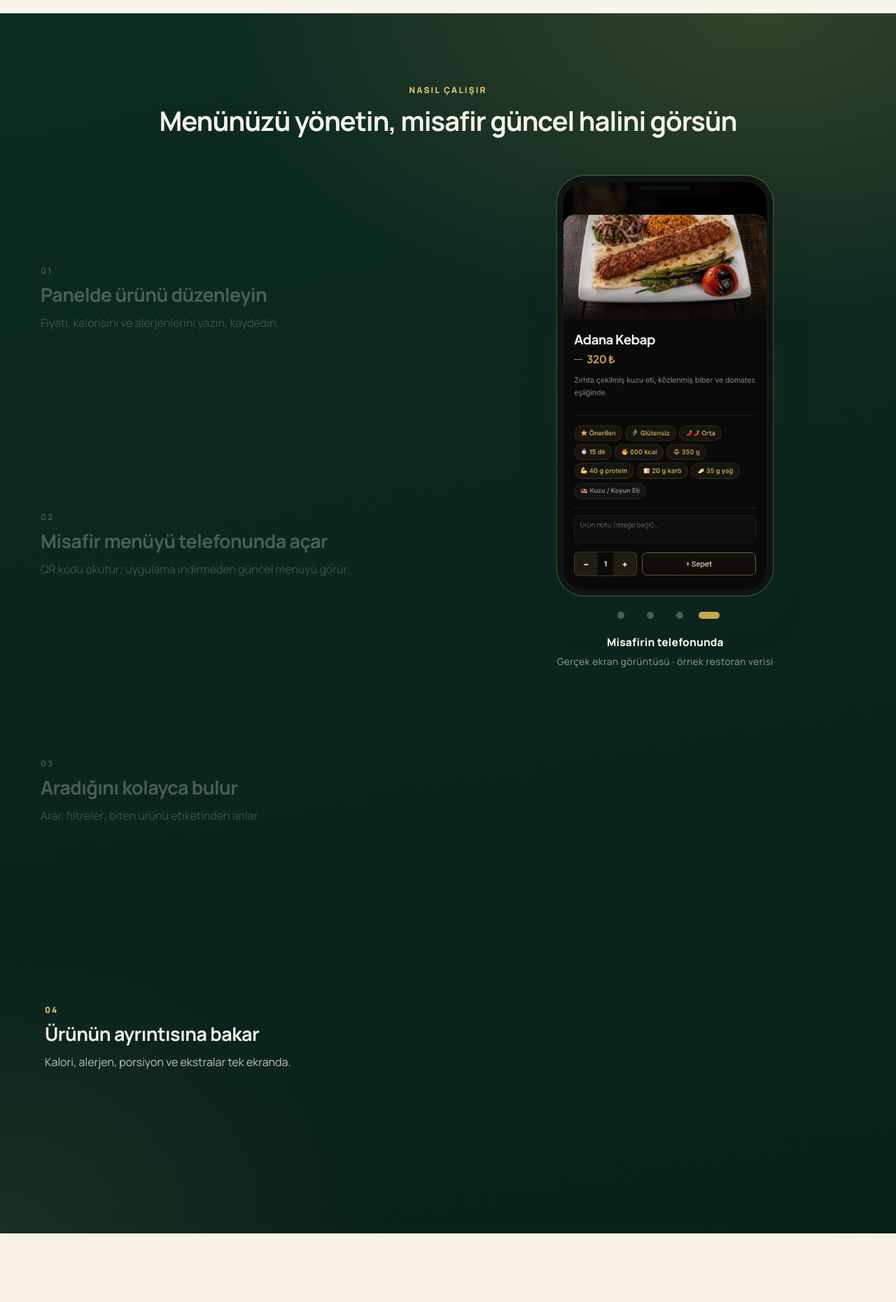
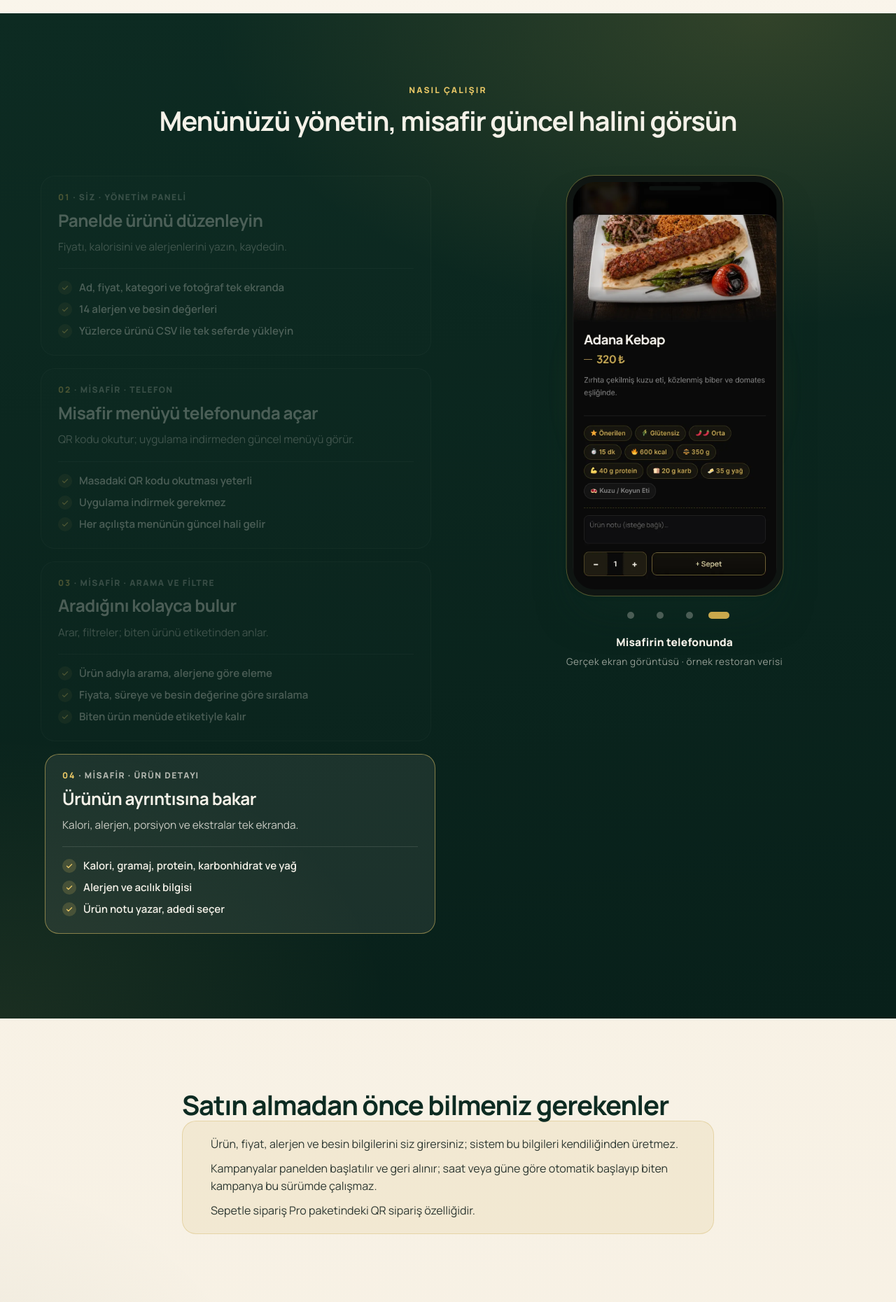
Before and after one commit to mamibeyinizz/anasite, a PHP site: page /moduller/restoran-menu/ in a window 1280 px wide. Shown: the part 2271-4131 px from the top of the page at 70% size. Run offline with PHP 8.4, Linux system fonts and the light colour scheme.

Commit message:
Restoran Menü: Nasıl çalışır adımları kim/ne yapar etiketi ve 3 maddelik açıklamayla zenginleştirildi
Co-Authored-By: Claude Sonnet 5.5 <noreply@anthropic.com>
Claude-Session: https://claude.ai/code/session_01FBw9rV6ebgf9f6twCzCQ1c

```diff
--- a/moduller/build.js
+++ b/moduller/build.js
@@ -987,9 +987,10 @@ const SECTION = {
             if (st.screen >= n) problems.push(`${m.slug}: flow adımı ${i + 1} ekran ${st.screen} yok (${n} ekran)`);
             return `
             <li class="qrmo-v3-step${i === 0 ? " is-active" : ""}" data-v3-step="${st.screen}" tabindex="0">
-              <span class="qrmo-v3-step-n" aria-hidden="true">${pad(i + 1)}</span>
+              <span class="qrmo-v3-step-n" aria-hidden="true">${pad(i + 1)}${st.who ? `<span class="qrmo-v3-step-who"> · ${esc(st.who)}</span>` : ""}</span>
               <h3>${esc(st.t)}</h3>
-              <p>${esc(st.d)}</p>
+              <p>${esc(st.d)}</p>${st.points ? `
+              <ul class="qrmo-v3-step-pts">${st.points.map((x) => `<li>${ICON.check}<span>${esc(x)}</span></li>`).join("")}</ul>` : ""}
             </li>`;
           })}
           </ol>
--- a/moduller/module-apple.css
+++ b/moduller/module-apple.css
@@ -143,3 +143,19 @@ body.qrmo-apple .qrmo-mod-tile-img img { display: block; width: 100%; height: 10
 @media (hover: none) {
   body.qrmo-apple .qrmo-v3-spoke--f:hover { transform: none; }
 }
+
+/* ---------- Nasıl çalışır: adım kartları (kim, ne yapar, 3 madde) ---------- */
+body.qrmo-apple .qrmo-v3-step { padding: 22px 24px 24px; border: 1px solid rgba(244, 241, 232, .1); border-radius: 20px; background: rgba(244, 241, 232, .03); }
+body.qrmo-apple .qrmo-v3-step.is-active { background: rgba(244, 241, 232, .08); border-color: rgba(232, 199, 102, .5); }
+body.qrmo-apple .qrmo-v3-step-n { display: block; }
+body.qrmo-apple .qrmo-v3-step-who { color: rgba(244, 241, 232, .7); letter-spacing: .12em; }
+body.qrmo-apple .qrmo-v3-step h3 { font-size: clamp(20px, 1.9vw, 26px); }
+body.qrmo-apple .qrmo-v3-step p { font-size: clamp(15px, 1.2vw, 17px); color: rgba(244, 241, 232, .8); }
+.qrmo-v3-step-pts { display: grid; gap: 10px; margin: 18px 0 0; padding: 16px 0 0; border-top: 1px solid rgba(244, 241, 232, .12); list-style: none; }
+.qrmo-v3-step-pts li { display: flex; align-items: flex-start; gap: 10px; color: var(--qm-cream); font-size: 15px; font-weight: 600; line-height: 1.4; }
+.qrmo-v3-step-pts svg { flex: 0 0 auto; width: 20px; height: 20px; padding: 4px; margin-top: 1px; border-radius: 50%; background: rgba(232, 199, 102, .18); color: var(--qm-gold-light); }
+@media (min-width: 768px) {
+  body.qrmo-apple .qrmo-v3-step { min-height: 0; margin-bottom: 18px; justify-content: flex-start; }
+  body.qrmo-apple .qrmo-v3-flow-grid { grid-template-columns: minmax(0, 1.05fr) minmax(0, .95fr); align-items: start; }
+  body.qrmo-apple .qrmo-v3-steps { align-content: center; min-height: min(600px, calc(100dvh - var(--qrmo-gh-h, 76px) - 96px)); position: sticky; top: var(--v3-sticky); }
+}
--- a/moduller/restoran-menu/index.html
+++ b/moduller/restoran-menu/index.html
@@ -318,24 +318,28 @@
         <div class="qrmo-v3-flow-grid">
           <ol class="qrmo-v3-steps">
             <li class="qrmo-v3-step is-active" data-v3-step="0" tabindex="0">
-              <span class="qrmo-v3-step-n" aria-hidden="true">01</span>
+              <span class="qrmo-v3-step-n" aria-hidden="true">01<span class="qrmo-v3-step-who"> · SİZ · YÖNETİM PANELİ</span></span>
               <h3>Panelde ürünü düzenleyin</h3>
               <p>Fiyatı, kalorisini ve alerjenlerini yazın, kaydedin.</p>
+              <ul class="qrmo-v3-step-pts"><li><svg viewBox="0 0 24 24" fill="none" stroke="currentColor" stroke-width="2.6" stroke-linecap="round" stroke-linejoin="round" aria-hidden="true" focusable="false"><path d="m5 12.5 4.5 4.5L19 7.5"/></svg><span>Ad, fiyat, kategori ve fotoğraf tek ekranda</span></li><li><svg viewBox="0 0 24 24" fill="none" stroke="currentColor" stroke-width="2.6" stroke-linecap="round" stroke-linejoin="round" aria-hidden="true" focusable="false"><path d="m5 12.5 4.5 4.5L19 7.5"/></svg><span>14 alerjen ve besin değerleri</span></li><li><svg viewBox="0 0 24 24" fill="none" stroke="currentColor" stroke-width="2.6" stroke-linecap="round" stroke-linejoin="round" aria-hidden="true" focusable="false"><path d="m5 12.5 4.5 4.5L19 7.5"/></svg><span>Yüzlerce ürünü CSV ile tek seferde yükleyin</span></li></ul>
             </li>
             <li class="qrmo-v3-step" data-v3-step="1" tabindex="0">
-              <span class="qrmo-v3-step-n" aria-hidden="true">02</span>
+              <span class="qrmo-v3-step-n" aria-hidden="true">02<span class="qrmo-v3-step-who"> · MİSAFİR · TELEFON</span></span>
               <h3>Misafir menüyü telefonunda açar</h3>
               <p>QR kodu okutur; uygulama indirmeden güncel menüyü görür.</p>
+              <ul class="qrmo-v3-step-pts"><li><svg viewBox="0 0 24 24" fill="none" stroke="currentColor" stroke-width="2.6" stroke-linecap="round" stroke-linejoin="round" aria-hidden="true" focusable="false"><path d="m5 12.5 4.5 4.5L19 7.5"/></svg><span>Masadaki QR kodu okutması yeterli</span></li><li><svg viewBox="0 0 24 24" fill="none" stroke="currentColor" stroke-width="2.6" stroke-linecap="round" stroke-linejoin="round" aria-hidden="true" focusable="false"><path d="m5 12.5 4.5 4.5L19 7.5"/></svg><span>Uygulama indirmek gerekmez</span></li><li><svg viewBox="0 0 24 24" fill="none" stroke="currentColor" stroke-width="2.6" stroke-linecap="round" stroke-linejoin="round" aria-hidden="true" focusable="false"><path d="m5 12.5 4.5 4.5L19 7.5"/></svg><span>Her açılışta menünün güncel hali gelir</span></li></ul>
             </li>
             <li class="qrmo-v3-step" data-v3-step="2" tabindex="0">
-              <span class="qrmo-v3-step-n" aria-hidden="true">03</span>
+              <span class="qrmo-v3-step-n" aria-hidden="true">03<span class="qrmo-v3-step-who"> · MİSAFİR · ARAMA VE FİLTRE</span></span>
               <h3>Aradığını kolayca bulur</h3>
               <p>Arar, filtreler; biten ürünü etiketinden anlar.</p>
+              <ul class="qrmo-v3-step-pts"><li><svg viewBox="0 0 24 24" fill="none" stroke="currentColor" stroke-width="2.6" stroke-linecap="round" stroke-linejoin="round" aria-hidden="true" focusable="false"><path d="m5 12.5 4.5 4.5L19 7.5"/></svg><span>Ürün adıyla arama, alerjene göre eleme</span></li><li><svg viewBox="0 0 24 24" fill="none" stroke="currentColor" stroke-width="2.6" stroke-linecap="round" stroke-linejoin="round" aria-hidden="true" focusable="false"><path d="m5 12.5 4.5 4.5L19 7.5"/></svg><span>Fiyata, süreye ve besin değerine göre sıralama</span></li><li><svg viewBox="0 0 24 24" fill="none" stroke="currentColor" stroke-width="2.6" stroke-linecap="round" stroke-linejoin="round" aria-hidden="true" focusable="false"><path d="m5 12.5 4.5 4.5L19 7.5"/></svg><span>Biten ürün menüde etiketiyle kalır</span></li></ul>
             </li>
             <li class="qrmo-v3-step" data-v3-step="3" tabindex="0">
-              <span class="qrmo-v3-step-n" aria-hidden="true">04</span>
+              <span class="qrmo-v3-step-n" aria-hidden="true">04<span class="qrmo-v3-step-who"> · MİSAFİR · ÜRÜN DETAYI</span></span>
               <h3>Ürünün ayrıntısına bakar</h3>
               <p>Kalori, alerjen, porsiyon ve ekstralar tek ekranda.</p>
+              <ul class="qrmo-v3-step-pts"><li><svg viewBox="0 0 24 24" fill="none" stroke="currentColor" stroke-width="2.6" stroke-linecap="round" stroke-linejoin="round" aria-hidden="true" focusable="false"><path d="m5 12.5 4.5 4.5L19 7.5"/></svg><span>Kalori, gramaj, protein, karbonhidrat ve yağ</span></li><li><svg viewBox="0 0 24 24" fill="none" stroke="currentColor" stroke-width="2.6" stroke-linecap="round" stroke-linejoin="round" aria-hidden="true" focusable="false"><path d="m5 12.5 4.5 4.5L19 7.5"/></svg><span>Alerjen ve acılık bilgisi</span></li><li><svg viewBox="0 0 24 24" fill="none" stroke="currentColor" stroke-width="2.6" stroke-linecap="round" stroke-linejoin="round" aria-hidden="true" focusable="false"><path d="m5 12.5 4.5 4.5L19 7.5"/></svg><span>Ürün notu yazar, adedi seçer</span></li></ul>
             </li>
           </ol>
           <div class="qrmo-v3-flow-dev">
```
Also changed, not shown: moduller/module-data.js (+4 -4 lines).
